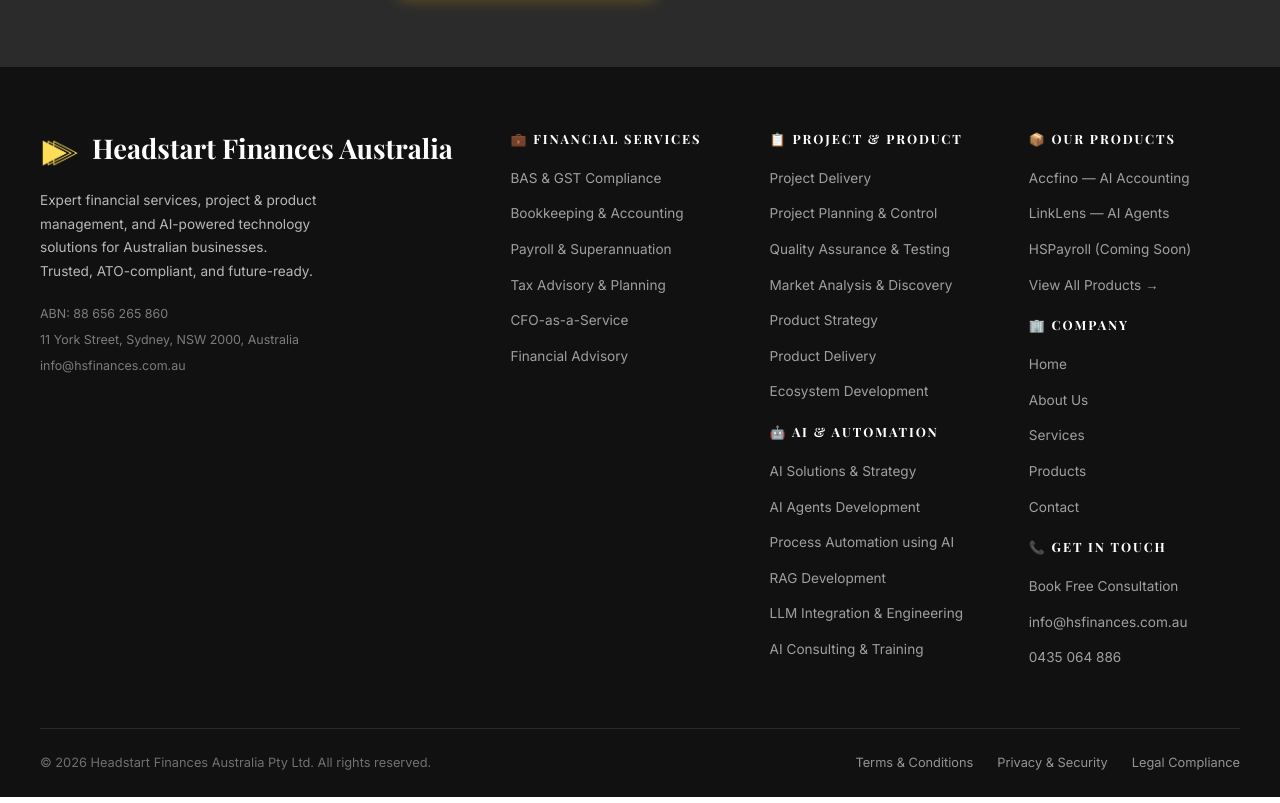
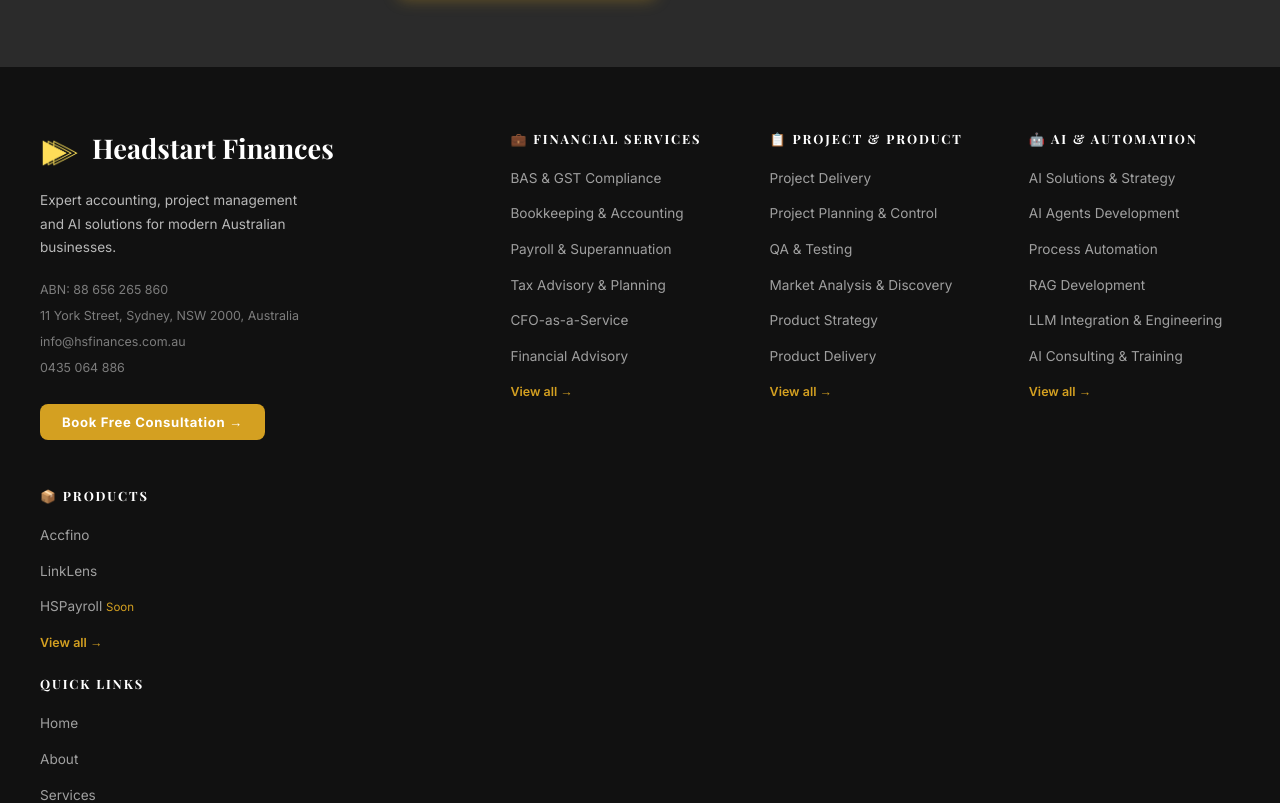
Before and after one commit to pramahosting/hsfinances, a React (Vite) app: page / in a window 1280 px wide. Shown: the part 4740-5543 px from the top of the page. Built offline with nearby package versions, Linux system fonts and the light colour scheme.

Commit message:
Update Footer.jsx

```diff
--- a/src/components/Footer.jsx
+++ b/src/components/Footer.jsx
@@ -1,5 +1,23 @@
 import { COMPANY, LEGAL } from "../utils/constants";
 import "../styles/nav-footer.css";
+
+const PILLARS = [
+  {
+    label: "💼 Financial Services",
+    page: "services",
+    items: ["BAS & GST Compliance", "Bookkeeping & Accounting", "Payroll & Superannuation", "Tax Advisory & Planning", "CFO-as-a-Service", "Financial Advisory"],
+  },
+  {
+    label: "📋 Project & Product",
+    page: "services",
+    items: ["Project Delivery", "Project Planning & Control", "QA & Testing", "Market Analysis & Discovery", "Product Strategy", "Product Delivery"],
+  },
+  {
+    label: "🤖 AI & Automation",
+    page: "services",
+    items: ["AI Solutions & Strategy", "AI Agents Development", "Process Automation", "RAG Development", "LLM Integration & Engineering", "AI Consulting & Training"],
+  },
+];
 
 export default function Footer({ setPage }) {
   return (
@@ -11,93 +29,59 @@
           <div className="footer-brand">
             <div className="footer-brand-logo">
               <img src="/data/hsflogo.png" alt="Headstart Finances Logo" />
-              <h3>Headstart Finances Australia</h3>
+              <h3>Headstart Finances</h3>
             </div>
-            <p>Expert financial services, project & product management, and AI-powered technology solutions for Australian businesses. Trusted, ATO-compliant, and future-ready.</p>
+            <p>Expert accounting, project management and AI solutions for modern Australian businesses.</p>
             <div className="footer-meta">
               <div>ABN: {COMPANY.abn}</div>
               <div>{COMPANY.address}</div>
-              <div>{COMPANY.email}</div>
+              <div><a href={`mailto:${COMPANY.email}`} style={{ color:"rgba(255,255,255,.45)" }}>{COMPANY.email}</a></div>
+              <div><a href="tel:0435064886" style={{ color:"rgba(255,255,255,.45)" }}>0435 064 886</a></div>
             </div>
+            <button
+              onClick={() => setPage("contact")}
+              style={{ marginTop:20, background:"var(--gold)", color:"#fff", border:"none", padding:"10px 22px", borderRadius:8, fontWeight:700, fontSize:".82rem", cursor:"pointer", letterSpacing:".05em" }}
+            >
+              Book Free Consultation →
+            </button>
           </div>
 
-          {/* FINANCIAL SERVICES */}
+          {/* THREE SERVICE PILLARS */}
+          {PILLARS.map((pillar) => (
+            <div className="footer-col" key={pillar.label}>
+              <h4>{pillar.label}</h4>
+              <ul>
+                {pillar.items.map((item) => (
+                  <li key={item}>
+                    <span onClick={() => setPage(pillar.page)}>{item}</span>
+                  </li>
+                ))}
+                <li style={{ marginTop: 6 }}>
+                  <span onClick={() => setPage(pillar.page)} style={{ color:"var(--gold)", fontSize:".78rem", fontWeight:600 }}>
+                    View all →
+                  </span>
+                </li>
+              </ul>
+            </div>
+          ))}
+
+          {/* PRODUCTS + QUICK LINKS */}
           <div className="footer-col">
-            <h4>💼 Financial Services</h4>
+            <h4>📦 Products</h4>
             <ul>
-              {[
-                "BAS & GST Compliance",
-                "Bookkeeping & Accounting",
-                "Payroll & Superannuation",
-                "Tax Advisory & Planning",
-                "CFO-as-a-Service",
-                "Financial Advisory",
-              ].map((s) => (
-                <li key={s}><span onClick={() => setPage("services")}>{s}</span></li>
-              ))}
-            </ul>
-          </div>
-
-          {/* PROJECT, PRODUCT & AI */}
-          <div className="footer-col">
-            <h4>📋 Project & Product</h4>
-            <ul>
-              {[
-                "Project Delivery",
-                "Project Planning & Control",
-                "Quality Assurance & Testing",
-                "Market Analysis & Discovery",
-                "Product Strategy",
-                "Product Delivery",
-                "Ecosystem Development",
-              ].map((s) => (
-                <li key={s}><span onClick={() => setPage("services")}>{s}</span></li>
-              ))}
+              <li><a href="https://www.accfino.com" target="_blank" rel="noopener noreferrer">Accfino</a></li>
+              <li><a href="https://linklens.prama-ai.com" target="_blank" rel="noopener noreferrer">LinkLens</a></li>
+              <li><span onClick={() => setPage("products")}>HSPayroll <span style={{ fontSize:".72rem", color:"var(--gold)" }}>Soon</span></span></li>
+              <li style={{ marginTop: 6 }}>
+                <span onClick={() => setPage("products")} style={{ color:"var(--gold)", fontSize:".78rem", fontWeight:600 }}>View all →</span>
+              </li>
             </ul>
 
-            <h4 style={{ marginTop: 20 }}>🤖 AI & Automation</h4>
+            <h4 style={{ marginTop: 22 }}>Quick Links</h4>
             <ul>
-              {[
-                "AI Solutions & Strategy",
-                "AI Agents Development",
-                "Process Automation using AI",
-                "RAG Development",
-                "LLM Integration & Engineering",
-                "AI Consulting & Training",
-              ].map((s) => (
-                <li key={s}><span onClick={() => setPage("services")}>{s}</span></li>
-              ))}
-            </ul>
-          </div>
-
-          {/* PRODUCTS & COMPANY */}
-          <div className="footer-col">
-            <h4>📦 Our Products</h4>
-            <ul>
-              <li><a href="https://www.accfino.com" target="_blank" rel="noopener noreferrer">Accfino — AI Accounting</a></li>
-              <li><a href="https://linklens.prama-ai.com" target="_blank" rel="noopener noreferrer">LinkLens — AI Agents</a></li>
-              <li><span onClick={() => setPage("products")}>HSPayroll (Coming Soon)</span></li>
-              <li><span onClick={() => setPage("products")}>View All Products →</span></li>
-            </ul>
-
-            <h4 style={{ marginTop: 20 }}>🏢 Company</h4>
-            <ul>
-              {[
-                ["Home",     "home"],
-                ["About Us", "about"],
-                ["Services", "services"],
-                ["Products", "products"],
-                ["Contact",  "contact"],
-              ].map(([label, pg]) => (
+              {[["Home","home"],["About","about"],["Services","services"],["Products","products"],["Contact","contact"]].map(([label, pg]) => (
                 <li key={label}><span onClick={() => setPage(pg)}>{label}</span></li>
               ))}
-            </ul>
-
-            <h4 style={{ marginTop: 20 }}>📞 Get in Touch</h4>
-            <ul>
-              <li><span onClick={() => setPage("contact")}>Book Free Consultation</span></li>
-              <li><a href={`mailto:${COMPANY.email}`}>{COMPANY.email}</a></li>
-              <li><a href="tel:0435064886">0435 064 886</a></li>
             </ul>
           </div>
 
```
